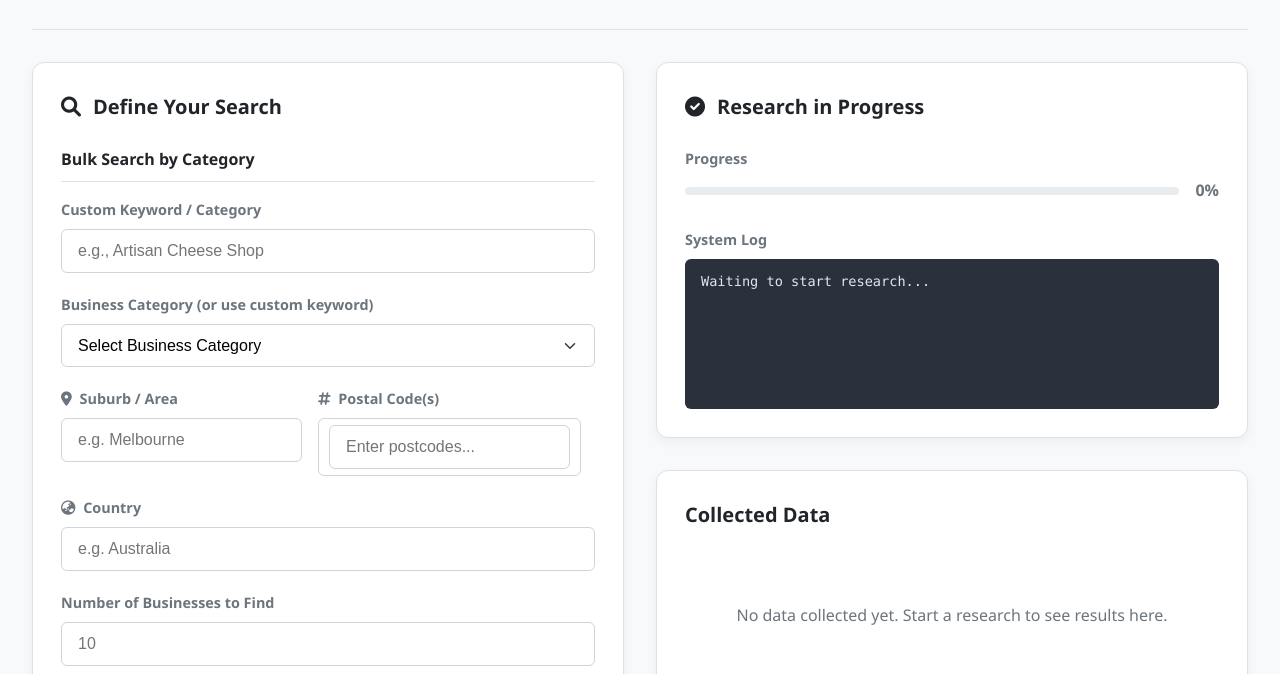
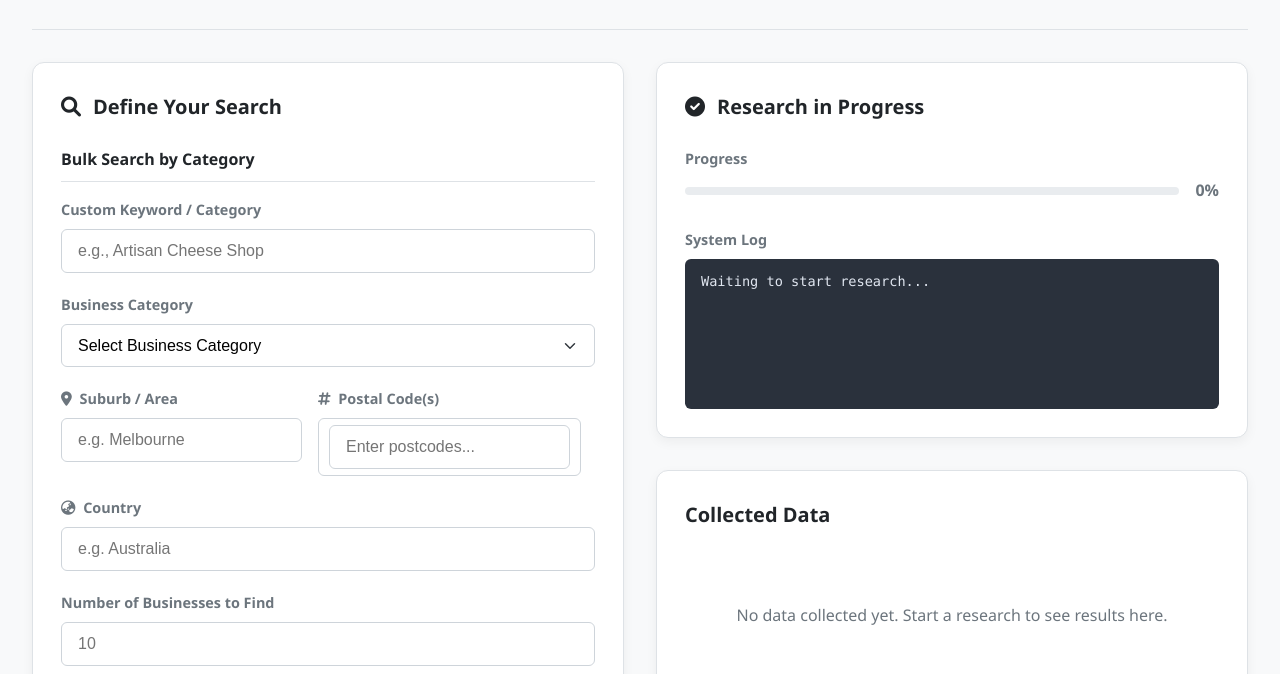
Before and after one commit to C-a-s-t-e-l/rtrl-tool, a plain HTML site: page public/index.html in a window 1280 px wide. Shown: the part 105-779 px from the top of the page. Drawn offline with nearby package versions, Linux system fonts and the light colour scheme; no server answers; a web font is replaced by a local one.

Commit message:
rem custom cmnt

```diff
--- a/public/index.html
+++ b/public/index.html
@@ -44,7 +44,7 @@
                     </div>
 
                     <div class="form-group">
-                        <label for="primaryCategorySelect">Business Category (or use custom keyword)</label>
+                        <label for="primaryCategorySelect">Business Category</label>
                         <select id="primaryCategorySelect"></select>
                     </div>
 
```
